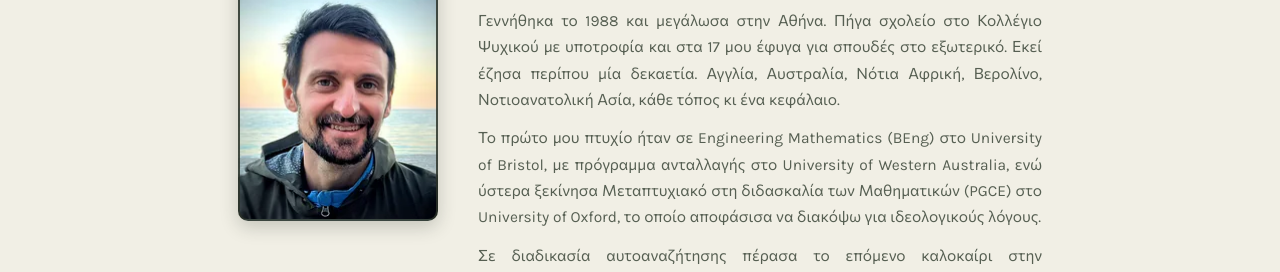
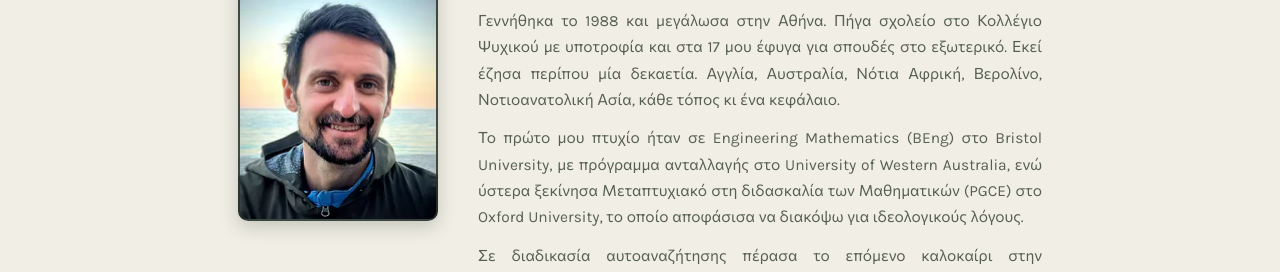
Before and after one commit to steldesp-bbp/building-bridges, a plain HTML site: page index.html in a window 1280 px wide. Shown: the part 2208-2480 px from the top of the page. Drawn offline with Linux system fonts and the light colour scheme.

Commit message:
Homepage: 'Bristol University' / 'Oxford University' in My journey text (EL/EN)

```diff
--- a/index.html
+++ b/index.html
@@ -512,7 +512,7 @@ html[lang="el"] .hero-word > span > br:first-child{display:none}
 <div class="bio-block">
 <h3 class="i18n" data-el="Διαδρομή" data-en="MY JOURNEY"></h3>
 <p style="text-align:justify" class="i18n" data-el="Γεννήθηκα το 1988 και μεγάλωσα στην Αθήνα. Πήγα σχολείο στο Κολλέγιο Ψυχικού με υποτροφία και στα 17 μου έφυγα για σπουδές στο εξωτερικό. Εκεί έζησα περίπου μία δεκαετία. Αγγλία, Αυστραλία, Νότια Αφρική, Βερολίνο, Νοτιοανατολική Ασία, κάθε τόπος κι ένα κεφάλαιο." data-en="I was born in 1988 and grew up in Athens, Greece. I attended the Hellenic-American Educational Foundation on a scholarship, did an International Baccalaureate, and at 17 left to study abroad. I lived overseas for close to a decade. England, Australia, South Africa, Southeast Asia, Berlin, each place a different chapter."></p>
-<p style="text-align:justify" class="i18n" data-el="Το πρώτο μου πτυχίο ήταν σε Engineering Mathematics (BEng) στο University of Bristol, με πρόγραμμα ανταλλαγής στο University of Western Australia, ενώ ύστερα ξεκίνησα Μεταπτυχιακό στη διδασκαλία των Μαθηματικών (PGCE) στο University of Oxford, το οποίο αποφάσισα να διακόψω για ιδεολογικούς λόγους." data-en="My first degree was in Engineering Mathematics (BEng) at the University of Bristol, with an exchange programme at the University of Western Australia. I then began a postgraduate teaching qualification in Mathematics (PGCE) at the University of Oxford, which I chose to leave for ideological reasons."></p>
+<p style="text-align:justify" class="i18n" data-el="Το πρώτο μου πτυχίο ήταν σε Engineering Mathematics (BEng) στο Bristol University, με πρόγραμμα ανταλλαγής στο University of Western Australia, ενώ ύστερα ξεκίνησα Μεταπτυχιακό στη διδασκαλία των Μαθηματικών (PGCE) στο Oxford University, το οποίο αποφάσισα να διακόψω για ιδεολογικούς λόγους." data-en="My first degree was in Engineering Mathematics (BEng) at Bristol University, with an exchange programme at the University of Western Australia. I then began a postgraduate teaching qualification in Mathematics (PGCE) at Oxford University, which I chose to leave for ideological reasons."></p>
 <p style="text-align:justify" class="i18n" data-el="Σε διαδικασία αυτοαναζήτησης πέρασα το επόμενο καλοκαίρι στην Khayelitsha, μια παραγκούπολη της Νοτίου Αφρικής, όπου δίδασκα μαθηματικά εθελοντικά, και άλλον ένα χρόνο στην Άπω Ανατολή, όπου μέσω workaway δοκίμασα μια πιο απλή ζωή κοντά στη φύση, καλλιεργώντας τη γη και μαθαίνοντας για τη γιόγκα και το διαλογισμό.&lt;br&gt;" data-en="In a period of self-exploration I spent the following summer in Khayelitsha, a township in South Africa, teaching mathematics voluntarily, and another year in the Far East, where I tried a simpler life close to nature, working the land and learning about yoga and meditation."></p>
 <p style="text-align:justify" class="i18n" data-el="Επί χρόνια εργάστηκα ως μαθηματικός, αλλά αυτό που με ενδιέφερε πραγματικά ήταν η παιδεία, πώς θα μπορούσαν τα σχολεία να εφοδιάζουν πιο ουσιαστικά τους ανθρώπους για το μέλλον. Έτσι, ασχολήθηκα με τη δημοκρατική/ελευθεριακή εκπαίδευση, δούλεψα στο Demokratische Schule X του Βερολίνου, συμμετείχα σε συνέδρια και συνίδρυσα το ελληνικό European Democratic Education Community." data-en="For several years I taught mathematics for a living, but what really interested me was education, how schools could more meaningfully prepare people for the future. Hence, I got involved in democratic/libertarian education, worked at Demokratische Schule X in Berlin, and co-founded the Greek Chapter of the European Democratic Education Community."></p>
 <p style="margin:0;text-align:justify" class="i18n" data-el="Επιστρέφοντας στην Ελλάδα ξεκίνησα νέο κύκλο σπουδών και από το 2015 έχω αφιερωθεί στην ψυχοθεραπεία." data-en="Upon my return to Greece I began a new cycle of studies, and since 2015 I have dedicated myself to the field of psychotherapy."></p>
```
